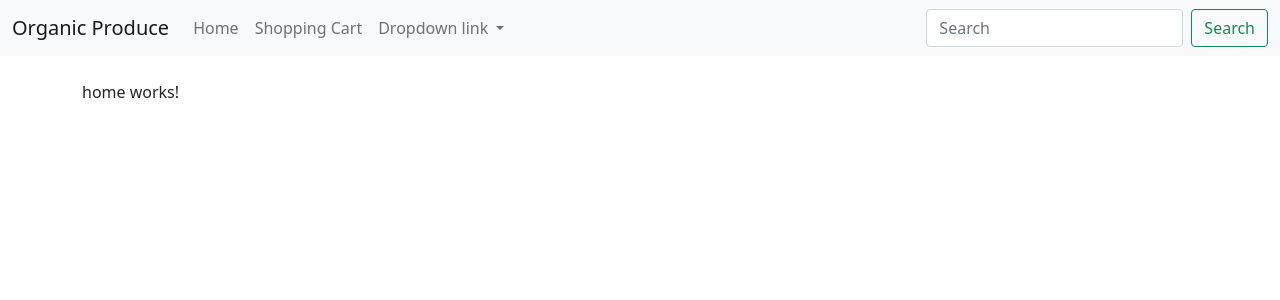
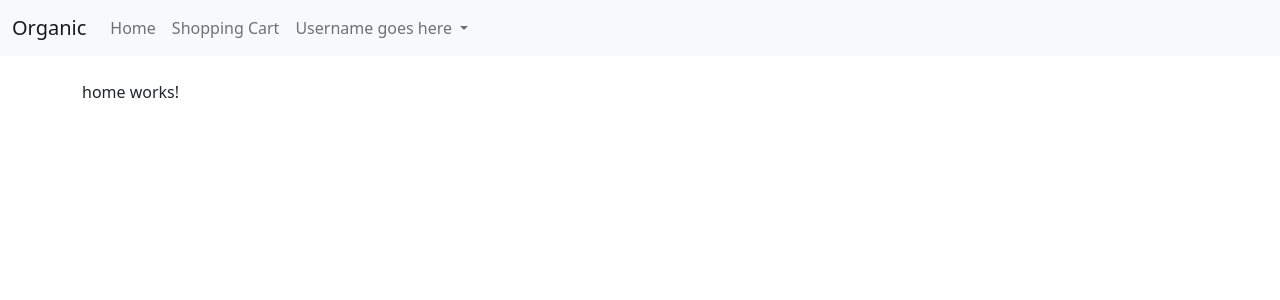
Before and after one commit to GWill44/organic-shop, an Angular app in the folder angular-organic-store/: page / in a window 1280 px wide. Shown: the top 300 px of the page. Built offline with nearby package versions, Linux system fonts and the light colour scheme.

Commit message:
Navbar CleanUp RouterLinks organised.

```diff
--- a/angular-organic-store/src/app/app-routing.module.ts
+++ b/angular-organic-store/src/app/app-routing.module.ts
@@ -8,6 +8,7 @@ import {OrderSuccessComponent} from "./order-success/order-success.component";
 import {LoginComponent} from "./login/login.component";
 import {AdminProductsComponent} from "./admin/admin-products/admin-products.component";
 import {AdminOrdersComponent} from "./admin/admin-orders/admin-orders.component";
+import {MyOrdersComponent} from "./my-orders/my-orders.component";
 
 const routes: Routes = [
   { path: '', component: HomeComponent },
@@ -15,9 +16,10 @@ const routes: Routes = [
   { path: 'shopping-cart', component: ShoppingCartComponent },
   { path: 'checkout', component: CheckoutComponent },
   { path: 'order-success', component: OrderSuccessComponent },
+  { path: 'my/orders', component: MyOrdersComponent },
   { path: 'login', component: LoginComponent },
   { path: 'admin/products', component: AdminProductsComponent },
-  { path: 'admin/order', component: AdminOrdersComponent },
+  { path: 'admin/orders', component: AdminOrdersComponent },
 ]
 
 @NgModule({
--- a/angular-organic-store/src/app/bs-navbar/bs-navbar.component.css
+++ b/angular-organic-store/src/app/bs-navbar/bs-navbar.component.css
@@ -0,0 +1,3 @@
+.dropdown-toggle {
+  cursor: pointer;
+}
--- a/angular-organic-store/src/app/bs-navbar/bs-navbar.component.html
+++ b/angular-organic-store/src/app/bs-navbar/bs-navbar.component.html
@@ -1,6 +1,6 @@
 <nav class="navbar navbar-expand-md navbar-light fixed-top bg-light">
   <div class="container-fluid">
-    <a class="navbar-brand" href="#">Organic Produce</a>
+    <a class="navbar-brand" routerLink="/">Organic</a>
     <button class="navbar-toggler" type="button" data-bs-toggle="collapse" data-bs-target="#navbarCollapse" aria-controls="navbarCollapse" aria-expanded="false" aria-label="Toggle navigation">
       <span class="navbar-toggler-icon"></span>
     </button>
@@ -13,20 +13,17 @@
           <a class="nav-link" routerLink="/shopping-cart">Shopping Cart</a>
         </li>
         <li ngbDropdown class="nav-item dropdown">
-          <a ngbDropdownToggle class="nav-link dropdown-toggle" href="#" id="navbarDropdownMenuLink" role="button" data-bs-toggle="dropdown" aria-expanded="false">
-            Dropdown link
+          <a ngbDropdownToggle class="nav-link dropdown-toggle" id="navbarDropdownMenuLink" role="button" data-bs-toggle="dropdown" aria-expanded="false">
+            Username goes here
           </a>
           <ul ngbDropdownMenu class="dropdown-menu" aria-labelledby="navbarDropdownMenuLink">
-            <li><a class="dropdown-item" href="#">Action</a></li>
-            <li><a class="dropdown-item" href="#">Another action</a></li>
-            <li><a class="dropdown-item" href="#">Something else here</a></li>
+            <li><a class="dropdown-item" routerLink="/my/orders">My Order</a></li>
+            <li><a class="dropdown-item" routerLink="/admin/orders">Manage Orders</a></li>
+            <li><a class="dropdown-item" routerLink="/admin/products">Manage Products</a></li>
+            <li><a class="dropdown-item">Log Out</a></li>
           </ul>
         </li>
       </ul>
-      <form class="d-flex">
-        <input class="form-control me-2" type="search" placeholder="Search" aria-label="Search">
-        <button class="btn btn-outline-success" type="submit">Search</button>
-      </form>
     </div>
   </div>
 </nav>
```
